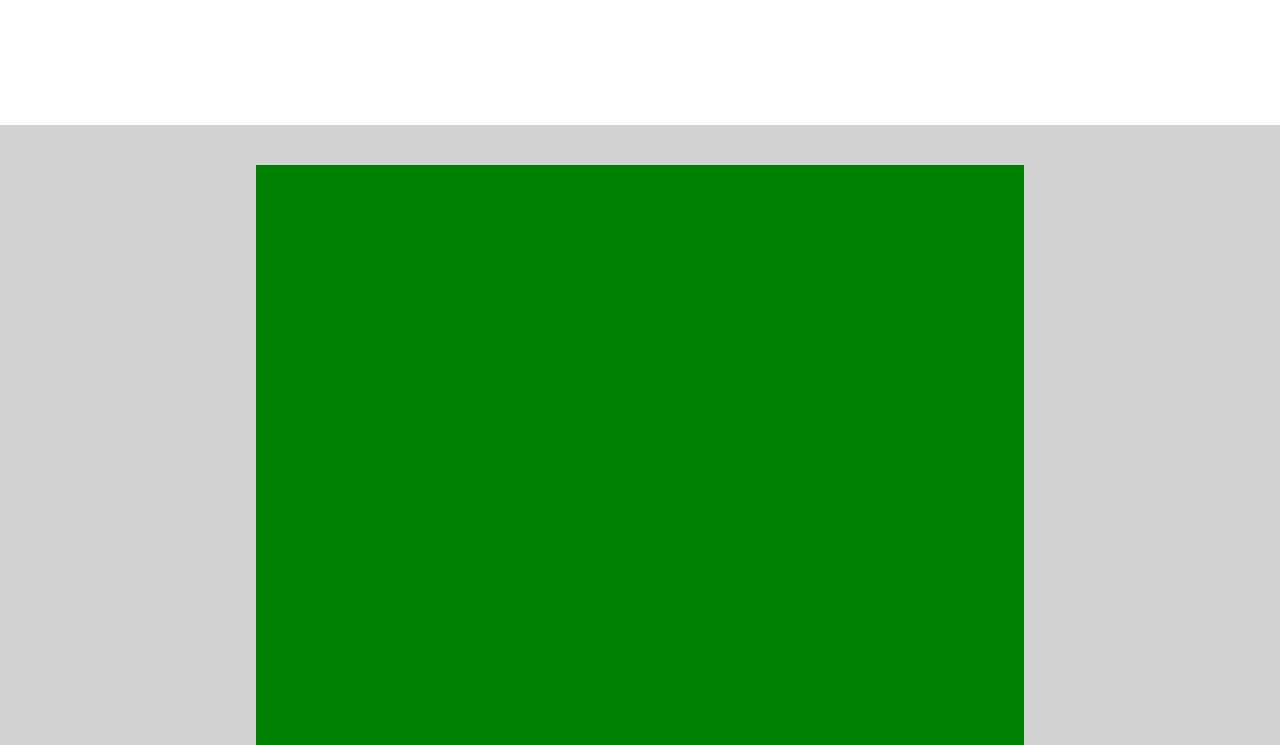
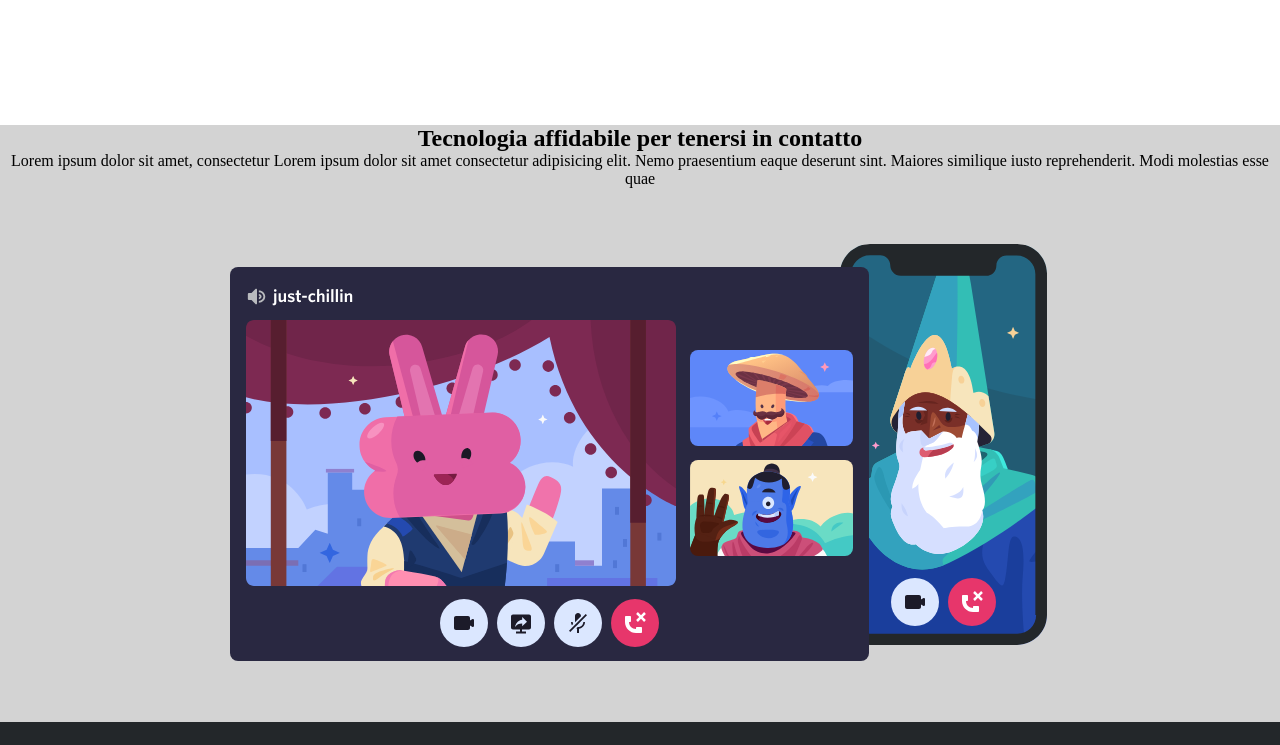
Before and after one commit to GiulioDangelo/htmlcss-discord, a plain HTML site: page index.html in a window 1280 px wide. Shown: the part 2733-3478 px from the top of the page. Drawn offline with Linux system fonts and the light colour scheme.

Commit message:
add bigbox

```diff
--- a/index.html
+++ b/index.html
@@ -69,7 +69,7 @@
 
         <section class="box-container">
 
-            <div class="box pink"><img src="img/item3.svg" alt=""></div>
+            <div class="box pink"><img src="img/item3.svg"></div>
 
             <div class="box blu">
                 <h2 class="container-text">Da pochi a un fandom</h2>
@@ -80,7 +80,13 @@
 
 
         <section class="green-container">
-            <div class="box green"></div>
+
+        <h2>Tecnologia affidabile per tenersi in contatto</h2>
+
+        <p>Lorem ipsum dolor sit amet, consectetur Lorem ipsum dolor sit amet consectetur adipisicing elit. Nemo praesentium eaque deserunt sint. Maiores similique iusto reprehenderit. Modi molestias esse quae</p>
+
+        <div class="box green"><img src="img/item4-big.svg"></div>
+
         </section>
 
     </main>
--- a/style.css
+++ b/style.css
@@ -107,19 +107,9 @@ a{
 
 .green-container{
     background-color: #D3D3D3;
-    height: 800px;
-    display: flex;
-    justify-content: center;
-    align-items: center;
+    text-align: center;
 }
 
-.green{
-    height: 90%;
-    width: 60%;
-    background-color: green;
-    max-width: 1200px;
-    margin:0 auto;
-}
 
 .footer-container{
     background-color: #23272A;
```
